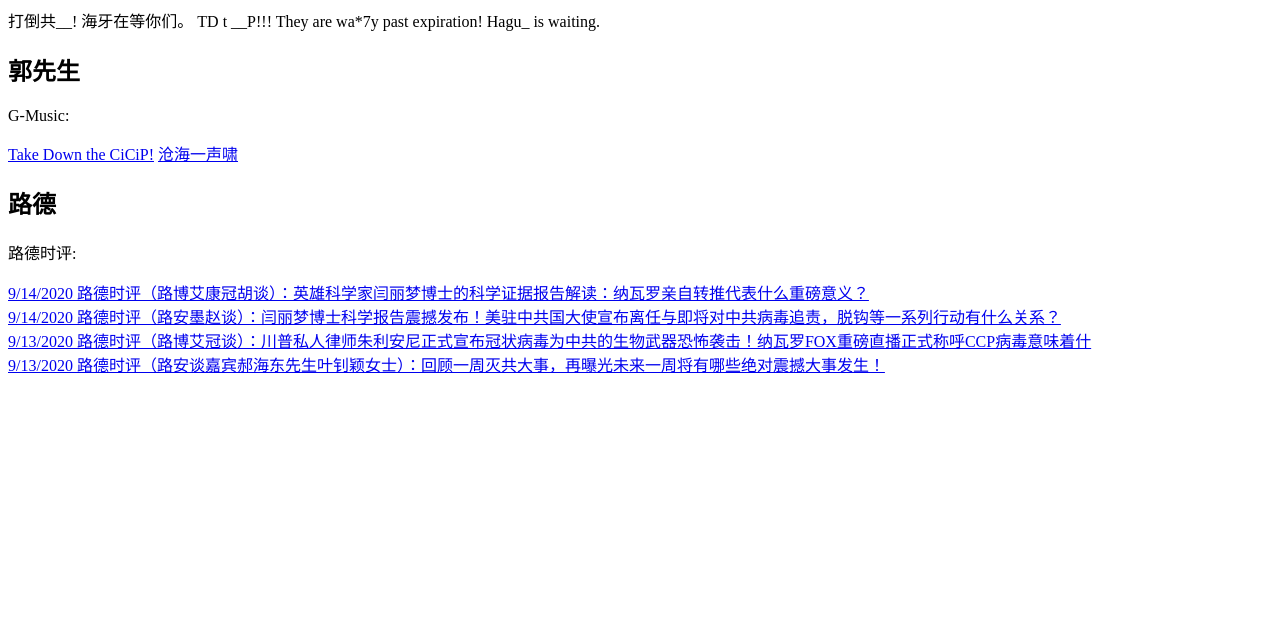
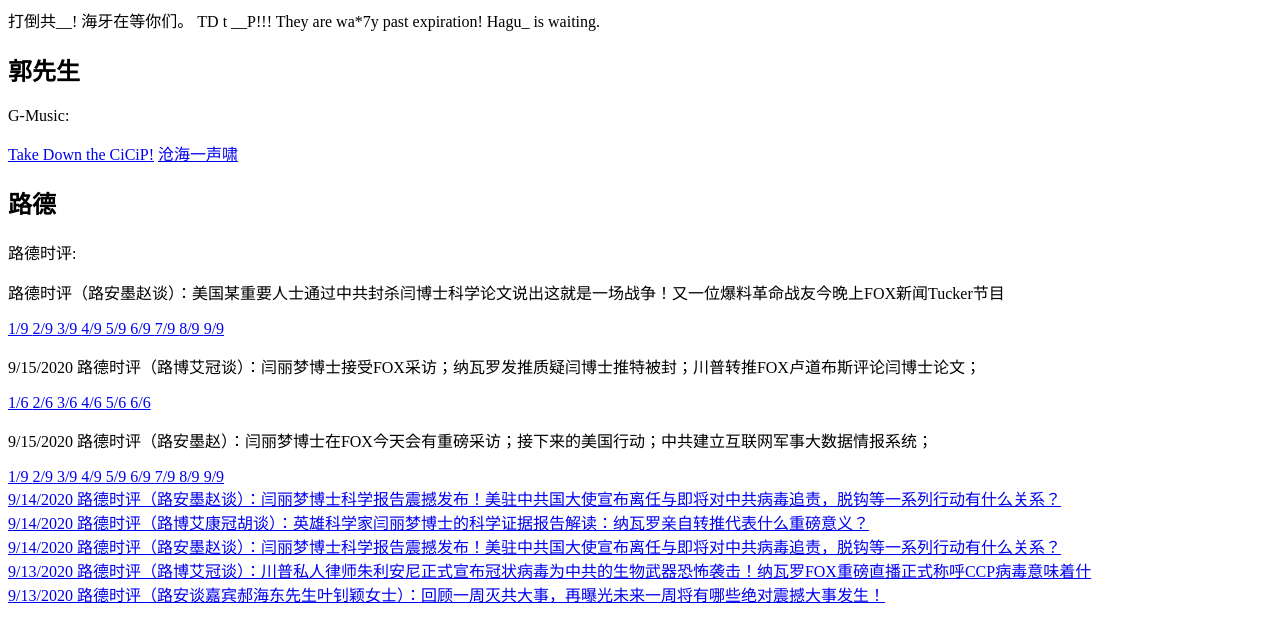
Before and after one commit to TakeDownTheCiCiP/TakeDownTheCiCiP.github.io, a plain HTML site: page index.html in a window 1280 px wide. Drawn offline with Linux system fonts and the light colour scheme.

Commit message:
Update index.html
Added news daily sections with local video folders and locations.

```diff
--- a/index.html
+++ b/index.html
@@ -15,6 +15,40 @@ TD t __P!!!  They are wa*7y past expiration! Hagu_ is waiting.
 
 <h2>路德</h2>
 <p>路德时评:</p>
+  <!-- 16 Sep 2020 -->
+  <p> 路德时评（路安墨赵谈）：美国某重要人士通过中共封杀闫博士科学论文说出这就是一场战争！又一位爆料革命战友今晚上FOX新闻Tucker节目 </p>
+  <a href="Videos/路德/09162020/09162020_am_000.mp4" > 1/9 </a>
+  <a href="Videos/路德/09162020/09162020_am_001.mp4" > 2/9 </a>
+  <a href="Videos/路德/09162020/09162020_am_002.mp4" > 3/9 </a>
+  <a href="Videos/路德/09162020/09162020_am_003.mp4" > 4/9 </a>
+  <a href="Videos/路德/09162020/09162020_am_004.mp4" > 5/9 </a>
+  <a href="Videos/路德/09162020/09162020_am_005.mp4" > 6/9 </a>
+  <a href="Videos/路德/09162020/09162020_am_006.mp4" > 7/9 </a>
+  <a href="Videos/路德/09162020/09162020_am_007.mp4" > 8/9 </a>
+  <a href="Videos/路德/09162020/09162020_am_008.mp4" > 9/9 </a>
+  <br>
+  <!-- 15 Sep 2020 -->
+  <p> 9/15/2020 路德时评（路博艾冠谈）：闫丽梦博士接受FOX采访；纳瓦罗发推质疑闫博士推特被封；川普转推FOX卢道布斯评论闫博士论文； </p>
+  <a href="Videos/路德/09152020/09152020_pm_000.mp4" > 1/6 </a>
+  <a href="Videos/路德/09152020/09152020_pm_001.mp4" > 2/6 </a>
+  <a href="Videos/路德/09152020/09152020_pm_002.mp4" > 3/6 </a>
+  <a href="Videos/路德/09152020/09152020_pm_003.mp4" > 4/6 </a>
+  <a href="Videos/路德/09152020/09152020_pm_004.mp4" > 5/6 </a>
+  <a href="Videos/路德/09152020/09152020_pm_005.mp4" > 6/6 </a>
+  <br>
+  <p> 9/15/2020 路德时评（路安墨赵）：闫丽梦博士在FOX今天会有重磅采访；接下来的美国行动；中共建立互联网军事大数据情报系统； </p>
+  <a href="Videos/路德/09152020/09152020_am_000.mp4" > 1/9 </a>
+  <a href="Videos/路德/09152020/09152020_am_001.mp4" > 2/9 </a>
+  <a href="Videos/路德/09152020/09152020_am_002.mp4" > 3/9 </a>
+  <a href="Videos/路德/09152020/09152020_am_003.mp4" > 4/9 </a>
+  <a href="Videos/路德/09152020/09152020_am_004.mp4" > 5/9 </a>
+  <a href="Videos/路德/09152020/09152020_am_005.mp4" > 6/9 </a>
+  <a href="Videos/路德/09152020/09152020_am_006.mp4" > 7/9 </a>
+  <a href="Videos/路德/09152020/09152020_am_007.mp4" > 8/9 </a>
+  <a href="Videos/路德/09152020/09152020_am_008.mp4" > 9/9 </a>
+  <br>
+  <a href="https://drive.google.com/file/d/1mwM4iw3TtF0epKjmekaEkUiwgVcuQTr2/view?usp=sharing">9/14/2020 路德时评（路安墨赵谈）：闫丽梦博士科学报告震撼发布！美驻中共国大使宣布离任与即将对中共病毒追责，脱钩等一系列行动有什么关系？</a>
+  <br>
   <!-- 14 Sep 2020 -->
   <a href="https://drive.google.com/file/d/1cFaCxzaqnT4WRcDynC9-_m5v7tziNWaV/view?usp=sharing" >9/14/2020 路德时评（路博艾康冠胡谈）：英雄科学家闫丽梦博士的科学证据报告解读：纳瓦罗亲自转推代表什么重磅意义？ </a>
   <br>
```
